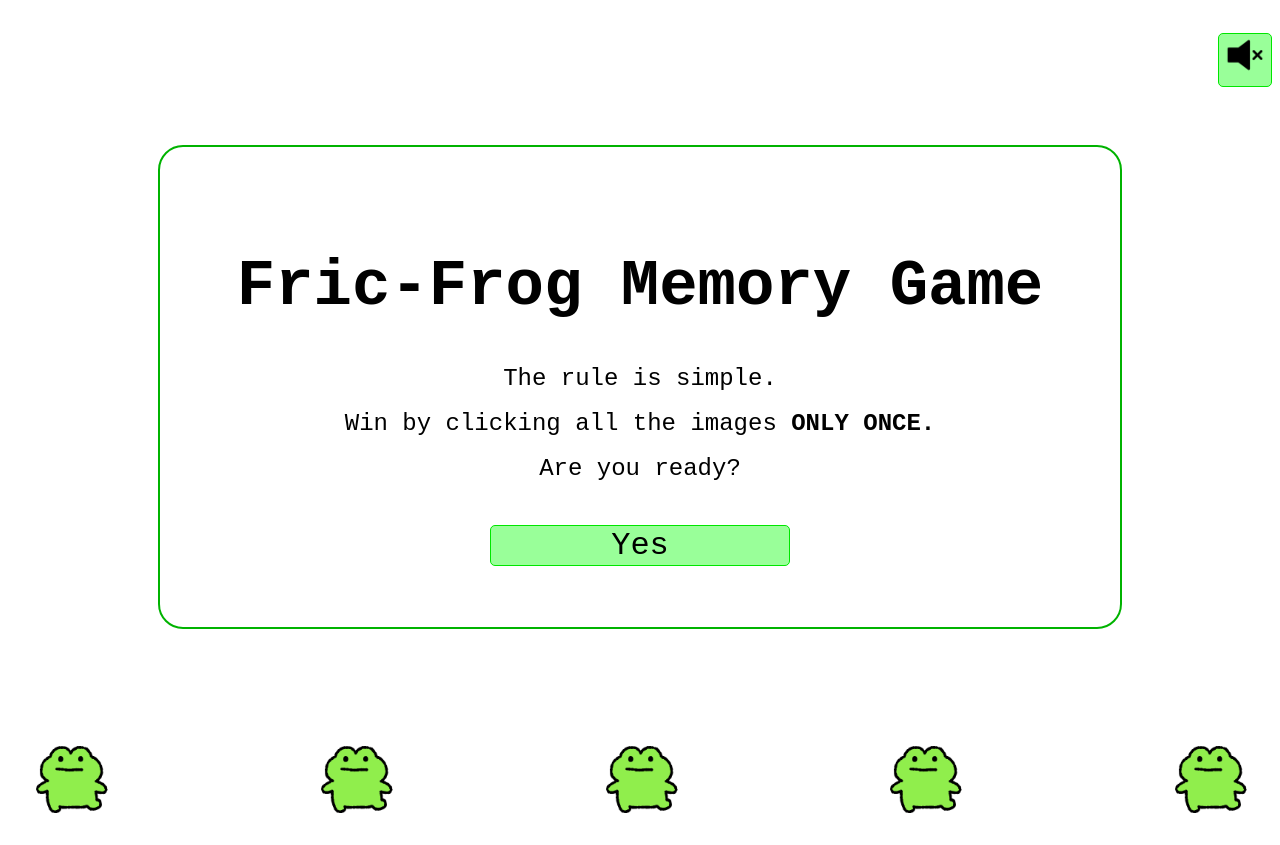
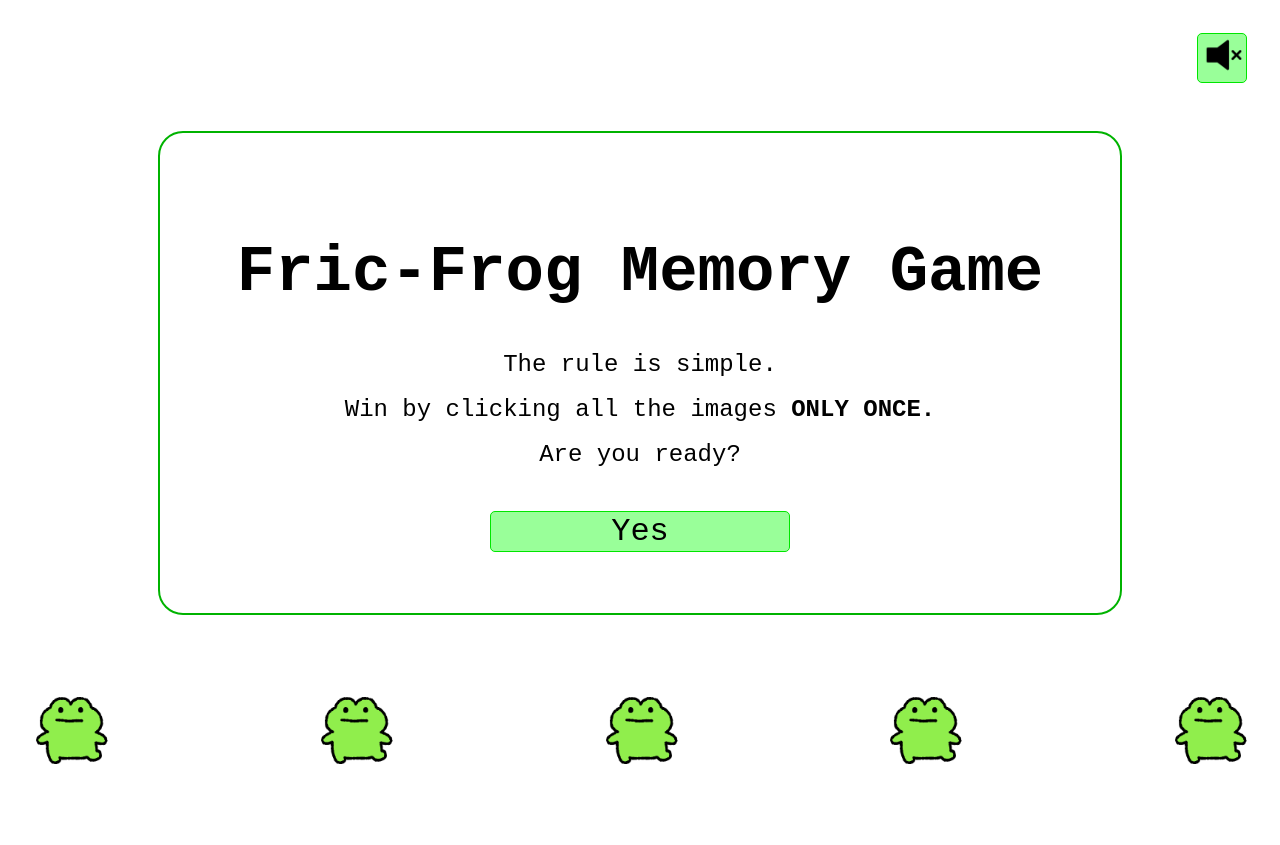
Before and after one commit to felitba/memory-card-game, a React (Vite) app: page / in a window 1280 px wide. After the commit the page ends 800 px from the top, so only its background shows below. Built offline with nearby package versions, Linux system fonts and the light colour scheme; no server answers.

Commit message:
refactor: use only one header. center controls in one source

```diff
--- a/src/App.tsx
+++ b/src/App.tsx
@@ -4,12 +4,17 @@ import CardList from './components/CardList';
 import "./styles/styles.css";
 import {toggleBGM} from "./utils/sound";
 import { getRandomGif } from './utils/randomDancingGif';
+import Header from './components/Header';
 
 function App() {
 
   const [startGame, setStartGame] = useState(false);
   const [isMute,setIsMute] = useState(true);
   const [gif, setGif] = useState(getRandomGif());
+
+  const [score, setScore] = useState<number>(0);
+  const [bestScore, setBestScore] = useState<number>(0);
+
 
     useEffect(() => {
     const interval = setInterval(() => {
@@ -19,20 +24,18 @@ function App() {
     return () => clearInterval(interval);
   }, []);
 
-  const handleClick = ()=>{
+  const handleClickMusic = ()=>{
     toggleBGM();
     setIsMute(prev=>!prev);
   }
 
   return (
     <>
+    <Header startGame={startGame} score={score} bestScore={bestScore} handleClick={handleClickMusic} isMute={isMute}/>
     {startGame? (
-      <CardList/>
+      <CardList score={score} setBestScore={setBestScore} setScore={setScore} bestScore={bestScore}/>
     ):(
       <div>
-        <div className='controls'>
-          <button onClick={handleClick}><img src={isMute ? "/muteSpeaker.png" : "/speaker.png"} alt='speaker' className='speaker' draggable={false}/></button>
-        </div>
         <div className="WelcomeSignWrapper">
           <WelcomeSign handleClick={()=> {setStartGame(true)}}/>
         </div>
--- a/src/components/CardList.tsx
+++ b/src/components/CardList.tsx
@@ -1,10 +1,10 @@
-import Header from "./Header";
 import Card from "./Card";
 import "../styles/styles.css"
 
-import { useState,useEffect,useRef } from "react";
+import { useState,useEffect, useRef} from "react";
 import { shuffle } from "../utils/shuffle";
 import {playSound} from "../utils/sound";
+
 
 type Gif = {
   id: string;
@@ -20,14 +20,20 @@ type GiphyResponse = {
   data: Gif[];
 };
 
+type CardListProp ={
+    score: number;
+    bestScore:number;
+    setScore: React.Dispatch<React.SetStateAction<number>>;
+    setBestScore: React.Dispatch<React.SetStateAction<number>>;
+}
 
-function CardList(){
+
+function CardList({ score, setScore, bestScore, setBestScore }:CardListProp){
 
     const API_KEY = "2u23y0WAD7WHXY7dvSCdehA6sy8cSRA3";
     const [gifs, setGifs] = useState<Gif[]>([]);
-    const [score, setScore] = useState<number>(0);
-    const [bestScore, setBestScore] = useState<number>(0);
     const gifSet = useRef(new Set<string>());
+
 
    useEffect(() => {
         const loadGifs = async () => {
@@ -38,11 +44,13 @@ function CardList(){
         loadGifs();
 }, []);
 
+
     useEffect(()=>{
         if(score> bestScore){
             setBestScore(score);
         }
     },[score]);
+
 
     const handleClick= (gifId:string)=> {
         playSound();
@@ -57,13 +65,13 @@ function CardList(){
             }
     };
 
+
     const cardItems = gifs.map(gif=>{
         return <Card key = {gif.id} receivedGif={gif} handleClick = {()=>handleClick(gif.id)}/>
     })
 
     return (
         <>
-        <Header score={score} bestScore={bestScore}/>
         <div className="card-list">
             {cardItems}
         </div>
--- a/src/components/Header.tsx
+++ b/src/components/Header.tsx
@@ -1,19 +1,25 @@
 import "../styles/styles.css"
 
 type HeaderProps={
+    handleClick: ()=> void;
+    isMute: boolean;
     score: number;
     bestScore: number;
+    startGame: boolean;
 }
 
-function Header({score,bestScore}:HeaderProps){
+function Header({handleClick,isMute,score, bestScore, startGame}:HeaderProps){
     return (
         <div className="Header">
             <div>
-                <h1>Score: {score}</h1>
-                <h1>Best Score: {bestScore} </h1>
+                {startGame && (<>
+                        <h2>Score: {score}</h2>
+                        <h2>Best Score: {bestScore}</h2>
+                        </>)}
+
             </div>
-            <div className="Header-title">
-            <h1>Memory Game</h1>
+            <div className='controls'>
+                <button onClick={handleClick}><img src={isMute ? "/muteSpeaker.png" : "/speaker.png"} alt='speaker' className='speaker' draggable={false}/></button>
             </div>
         </div>
     );
--- a/src/styles/styles.css
+++ b/src/styles/styles.css
@@ -7,7 +7,7 @@ body{
     display: flex;
     align-items: center;
     justify-content: center;
-    height: 75vh;
+    height: 60vh;
 }
 
 .WelcomeSign{
@@ -20,9 +20,6 @@ body{
     background-color:white;
     height: 60vh;
     width: 120vh;
-    /* width: 100%;
-    max-width: 720px; */
-    /* width: min(90vw, 600px); */
 }
 
 button{
@@ -49,6 +46,10 @@ h1{
     font-size: 4rem;
 }
 
+h2{
+    font-size: 2rem;
+}
+
 label{
     font-size: 1.5rem;
 }
@@ -57,10 +58,6 @@ label{
     flex-direction: row;
     display: flex;
     justify-content: space-between;
-}
-
-.Header-title{
-    padding: 20px;
 }
 
 .card-list{
@@ -85,7 +82,15 @@ label{
 .controls{
     display: flex;
     justify-content: end;
+    margin-bottom: 50px;
+    margin-right: 25px;
 }
+
+.controls button{
+    width: 50px;
+    height: 50px;
+}
+
 .speaker{
     width: 40px;
 }
@@ -95,7 +100,7 @@ label{
     flex-direction: row;
     justify-content: space-between;
     align-items: end;
-    margin-top: 25px;
+    margin-top: 50px;
 }
 .corner-gif{
    width: 125px;
```
